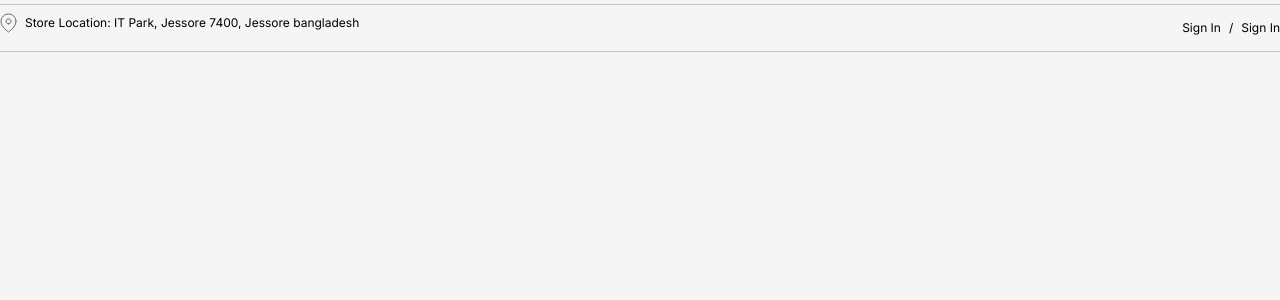
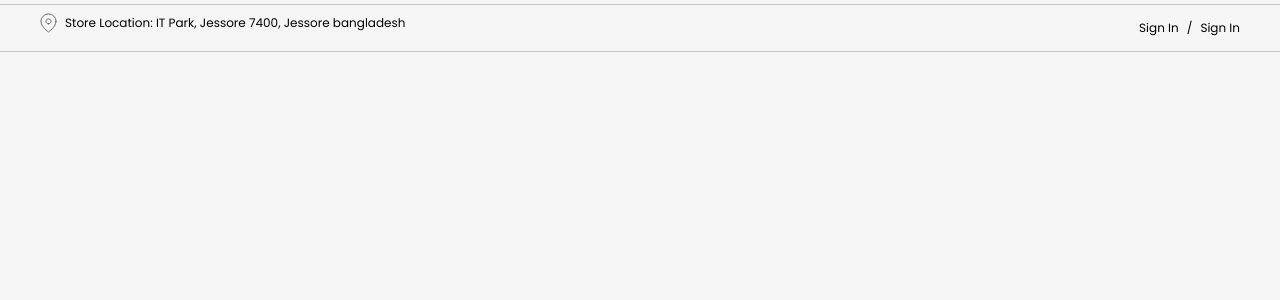
Before and after one commit to BISHAL120/ECO-Bazar, a Next.js app: page / in a window 1280 px wide. Shown: the top 300 px of the page. Built offline with nearby package versions, Linux system fonts and the light colour scheme.

Commit message:
minor change

```diff
--- a/Components/Wrapper/Wrapper.tsx
+++ /dev/null
@@ -1,21 +0,0 @@
-import React, { Children } from "react";
-
-const Wrapper = ({
-  children,
-  className,
-}: {
-  children: React.ReactNode;
-  className?: string;
-}) => {
-  return (
-    <div
-      className={`w-full max-w-[1200p] xl:max-w-[1450px] mx-auto px-5 md:px-10 ${
-        className || ""
-      }`}
-    >
-      {children}
-    </div>
-  );
-};
-
-export default Wrapper;
--- a/app/layout.tsx
+++ b/app/layout.tsx
@@ -1,8 +1,11 @@
 import type { Metadata } from "next";
-import { Inter } from "next/font/google";
+import { Poppins } from "next/font/google";
 import "./globals.css";
 
-const inter = Inter({ subsets: ["latin"] });
+const poppins = Poppins({
+  weight: ["100", "200", "300", "400", "500", "600", "700", "800", "900"],
+  subsets: ["latin"],
+});
 
 export const metadata: Metadata = {
   title: "ECO Bazar",
@@ -16,7 +19,7 @@ export default function RootLayout({
 }>) {
   return (
     <html lang="en">
-      <body className={inter.className}>{children}</body>
+      <body className={poppins.className}>{children}</body>
     </html>
   );
 }
--- a/app/page.tsx
+++ b/app/page.tsx
@@ -1,4 +1,3 @@
-import Wrapper from "@/Components/Wrapper/Wrapper";
 import Image from "next/image";
 import Link from "next/link";
 
@@ -6,7 +5,7 @@ export default function Home() {
   return (
     <div>
       <div className="hidden md:flex w-full md:mt-1 py-2 border-[gray]/40 md:border-t border-b ">
-        <Wrapper className="flex items-center justify-between">
+        <div className="w-full max-w-[1200p] xl:max-w-[1450px] mx-auto px-5 md:px-10 flex items-center justify-between">
           <div className="flex items-start flex-col md:flex-row gap-2 text-[12px] font-normal leading-5 h-[20px] md:h-[30px] cursor-pointer">
             <div className="md:flex items-center gap-2">
               <Image
@@ -32,7 +31,7 @@ export default function Home() {
               Sign In
             </Link>
           </div>
-        </Wrapper>
+        </div>
       </div>
     </div>
   );
```
